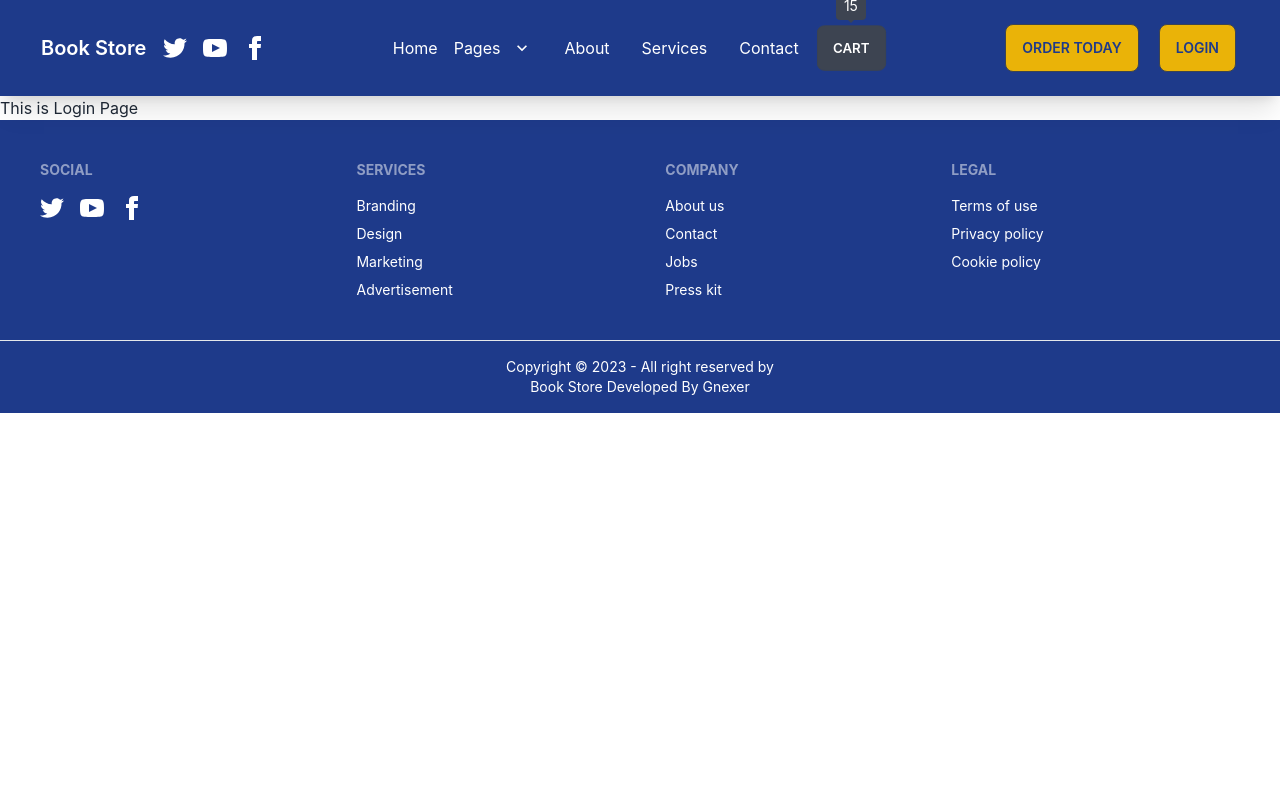
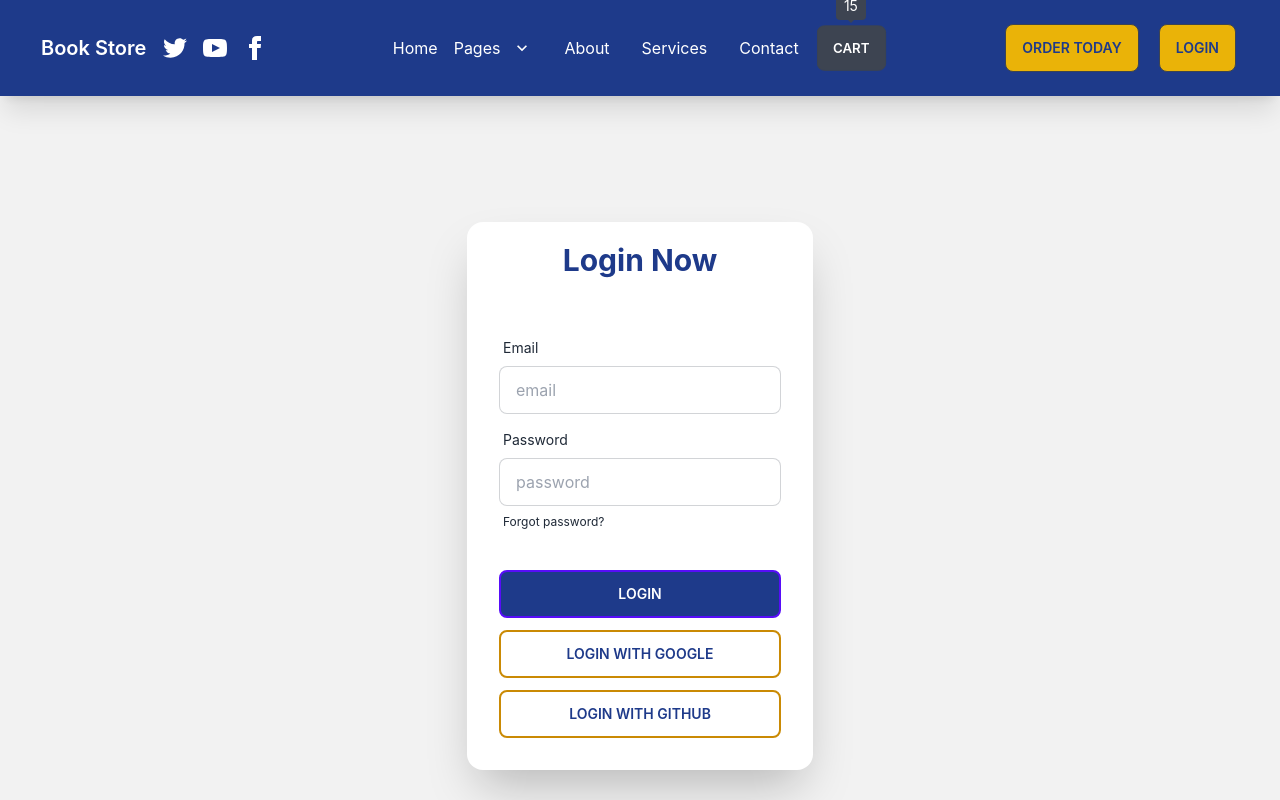
Before and after one commit to imashiqe/book-app, a React (Create React App) app: page /login in a window 1280 px wide. Shown: the top 800 px of the page. Built offline with nearby package versions, Linux system fonts and the light colour scheme.

Commit message:
login form  added

```diff
--- a/src/component/Login/Login.js
+++ b/src/component/Login/Login.js
@@ -3,7 +3,37 @@ import React from 'react';
 const Login = () => {
     return (
         <div>
-            <h2>This is Login  Page</h2>
+            <div className="hero min-h-screen bg-base-200">
+  <div className="hero-content ">
+
+    <div className="card   shadow-2xl bg-base-100">
+        <h2 className='text-center py-5 text-3xl font-bold text-blue-900'>Login Now</h2>
+      <div className="card-body">
+        <div className="form-control">
+          <label className="label">
+            <span className="label-text">Email</span>
+          </label>
+          <input type="text" placeholder="email" className="input input-bordered" />
+        </div>
+        <div className="form-control">
+          <label className="label">
+            <span className="label-text">Password</span>
+          </label>
+          <input type="text" placeholder="password" className="input input-bordered" />
+          <label className="label">
+            <a href="#" className="label-text-alt link link-hover">Forgot password?</a>
+          </label>
+        </div>
+        <div className="form-control mt-6">
+          <button className="btn btn-primary  bg-blue-900 border-2 hover:border-yellow-600 hover:bg-white hover:text-blue-900">Login</button>
+          <button className="btn btn-primary   border-2 border-yellow-600 hover:bg-white hover:text-blue-900 hover:border-2  bg-white text-blue-900 mt-3 ">Login With Google </button>
+          <button className="btn btn-primary   border-2 border-yellow-600 hover:bg-white hover:text-blue-900 hover:border-2  bg-white text-blue-900 mt-3">Login With Github</button>
+
+        </div>
+      </div>
+    </div>
+  </div>
+</div>
         </div>
     );
 };
--- a/src/shared/Footer/Footer.js
+++ b/src/shared/Footer/Footer.js
@@ -38,7 +38,7 @@ const Footer = () => {
 <footer className="footer  px-12 py-4 border-t  justify-center   bg-blue-900 text-white">
   <div className=" text-center">
 
-    <p >Copyright © 2023 - All right reserved by  <br/>Book Store  Developed By <Link to='https://www.gnexer.com'>Gnexer</Link></p>
+    <p >Copyright © 2023 - All right reserved by  Book Store <br/> Developed By <Link to='https://www.gnexer.com'>Gnexer</Link></p>
   </div>
 
 </footer>
```
